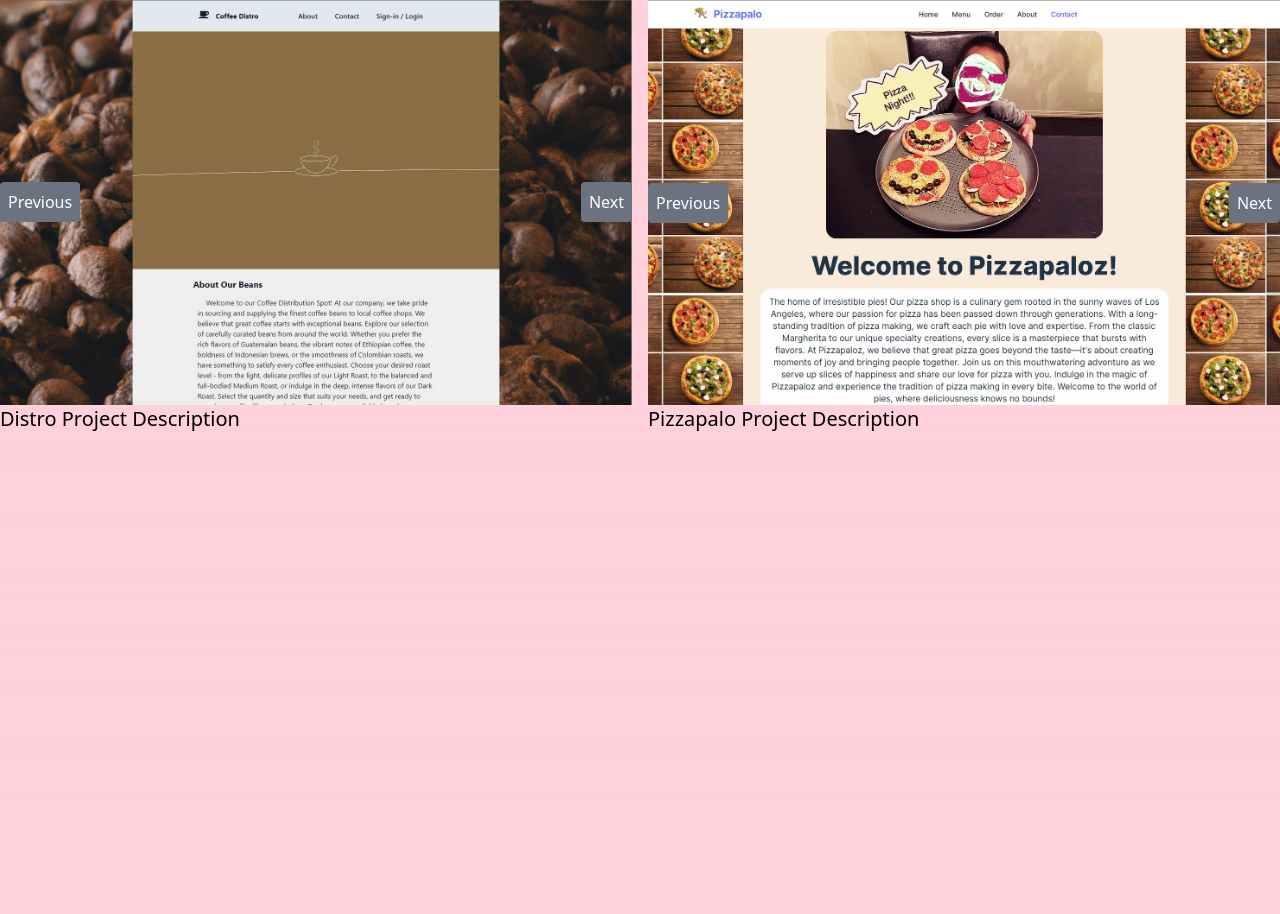
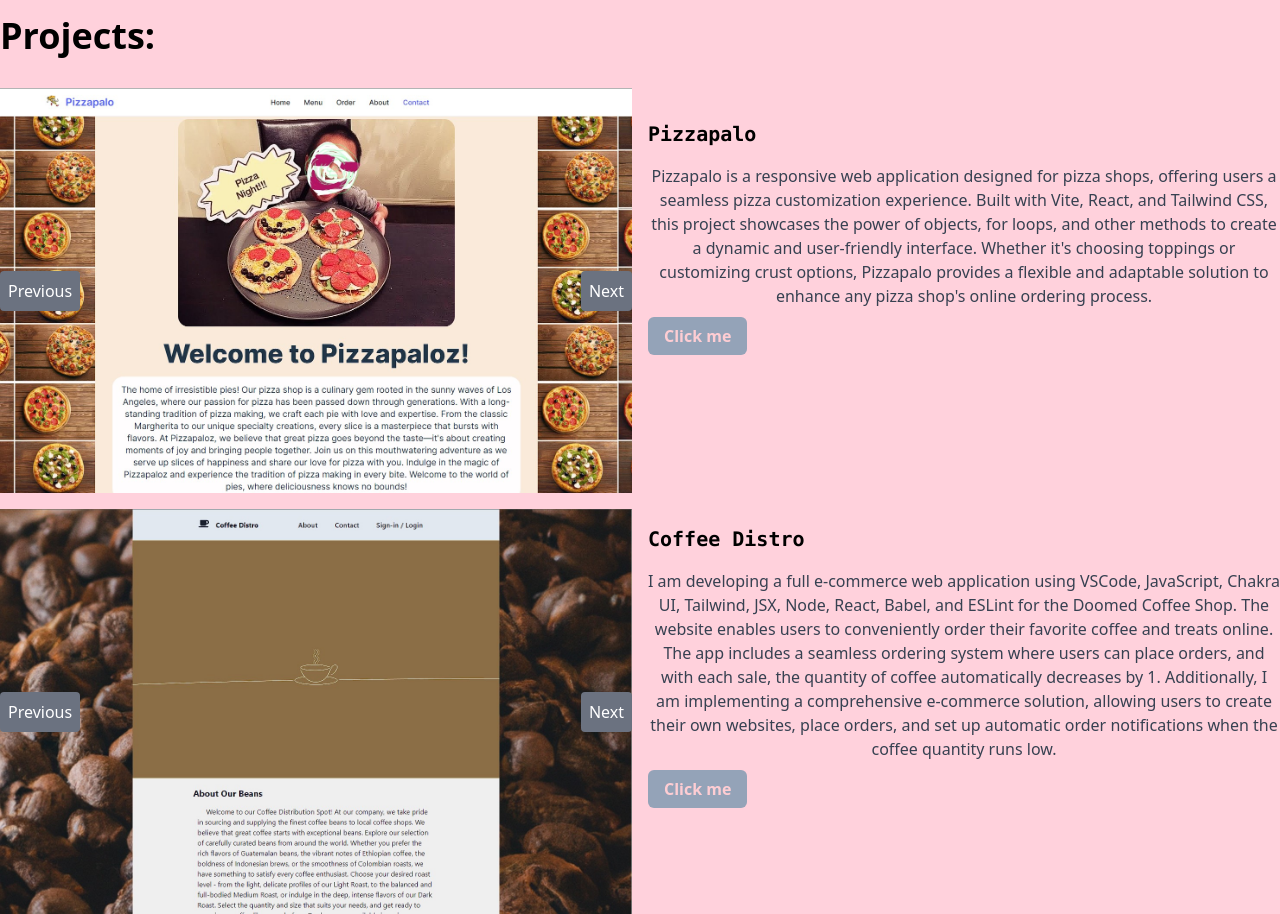
Before and after one commit to RemyXVX/folio, a Next.js app: page /pages/projects in a window 1280 px wide. Before the commit the page ends 800 px from the top, so only its background shows below. Built offline with nearby package versions, Linux system fonts and the light colour scheme.

Commit message:
update, projects now are shown and are link to github repo!

```diff
--- a/app/pages/about/page.tsx
+++ b/app/pages/about/page.tsx
@@ -14,7 +14,7 @@ const About = () => {
           <div>
             <div>
               <h2 className="text-gray-700 text-lg sm:text-xl md:text-2xl font-medium mb-1">
-                My name is Remy! I'am a Full Stack Developer
+                My name is Remy and I'm a Web Developer
               </h2>
               <p className="text-gray-700 text-base sm:text-lg md:text-xl font-light leading-relaxed mb-1">
                 Allow me to introduce myself as a full-stack developer extraordinaire! With an unwavering passion for crafting innovative solutions, I possess an innate ability to build projects from the ground up. Seamlessly blending front-end wizardry with cutting-edge and interactive UI, I orchestrate a symphony of features driven by my back-end prowess. Equipped with a versatile skill set encompassing ReactJS, NodeJS, and Asp.Net Core, I breathe life into dynamic applications, crafting digital marvels with utmost finesse. Join me on an exhilarating journey where innovation and functionality harmoniously intertwine!
--- a/app/pages/projects/page.tsx
+++ b/app/pages/projects/page.tsx
@@ -1,45 +1,66 @@
-import React from 'react';
-import { useSwipeable } from 'react-swipeable';
+import React, { useEffect, useState } from 'react';
 import Pizzapalo from './pizzapalo';
 import Distro from './distro';
 
 const Projects = () => {
-  const images = [
-    'https://example.com/image-url-1.jpg',
-    'https://example.com/image-url-2.jpg',
-    'https://example.com/image-url-3.jpg',
-  ];
+  const [isSmallScreen, setIsSmallScreen] = useState(false);
 
-  const [currentImageIndex, setCurrentImageIndex] = React.useState(0);
+  useEffect(() => {
+    const handleResize = () => {
+      setIsSmallScreen(window.innerWidth <= 768);
+    };
 
-  const prevImage = () => {
-    setCurrentImageIndex((prevIndex) =>
-      prevIndex === 0 ? images.length - 1 : prevIndex - 1
-    );
-  };
+    handleResize(); // Set initial screen size
+    window.addEventListener('resize', handleResize); // Listen for resize events
 
-  const nextImage = () => {
-    setCurrentImageIndex((prevIndex) =>
-      prevIndex === images.length - 1 ? 0 : prevIndex + 1
-    );
-  };
-
-  const handlers = useSwipeable({
-    onSwipedLeft: nextImage,
-    onSwipedRight: prevImage,
-  });
+    return () => {
+      window.removeEventListener('resize', handleResize); // Clean up the event listener
+    };
+  }, []);
 
   return (
-    <div className="grid grid-cols-2 gap-4">
-      <div>
-        <Distro />
-        <p className="text-xl">Distro Project Description</p>
+    <>
+      <div className="text-left" id="projects" />
+      <div className="pt-4">
+        <h1 className="text-4xl font-bold pb-4">Projects:</h1>
       </div>
-      <div>
-        <Pizzapalo />
-        <p className="text-xl">Pizzapalo Project Description</p>
+      <div className="pt-4">
+        <div className="grid grid-cols-2 grid-rows-2 gap-4">
+          <div className="flex justify-center items-center">
+            <Pizzapalo />
+          </div>
+          <div className="pt-4">
+            <h1 className="text-xl font-bold font-mono py-4">Pizzapalo</h1>
+            <div className={`${isSmallScreen ? 'h-[150px] overflow-auto' : ''} text-center`}>
+              <p className="text-gray-700">
+                Pizzapalo is a responsive web application designed for pizza shops, offering users a seamless pizza customization experience. Built with Vite, React, and Tailwind CSS, this project showcases the power of objects, for loops, and other methods to create a dynamic and user-friendly interface. Whether it's choosing toppings or customizing crust options, Pizzapalo provides a flexible and adaptable solution to enhance any pizza shop's online ordering process.
+              </p>
+            </div>
+            <div className="mt-4">
+              <a href="https://github.com/RemyXVX/pizzashop" className="text-rose-200 font-bold bg-slate-400 hover:bg-slate-300 py-2 px-4 rounded-md">
+                Click me
+              </a>
+            </div>
+          </div>
+          <div className="flex justify-center items-center">
+            <Distro />
+          </div>
+          <div className="pb-4">
+            <h1 className="text-xl font-bold font-mono py-4">Coffee Distro</h1>
+            <div className={`${isSmallScreen ? 'h-[150px] overflow-auto' : ''} text-center`}>
+              <p className="text-gray-700">
+                I am developing a full e-commerce web application using VSCode, JavaScript, Chakra UI, Tailwind, JSX, Node, React, Babel, and ESLint for the Doomed Coffee Shop. The website enables users to conveniently order their favorite coffee and treats online. The app includes a seamless ordering system where users can place orders, and with each sale, the quantity of coffee automatically decreases by 1. Additionally, I am implementing a comprehensive e-commerce solution, allowing users to create their own websites, place orders, and set up automatic order notifications when the coffee quantity runs low.
+              </p>
+            </div>
+            <div className="mt-4">
+              <a href="https://github.com/RemyXVX/Doomed-Coffe-Shop" className="text-rose-200 font-bold bg-slate-400 hover:bg-slate-300 py-2 px-4 rounded-md">
+                Click me
+              </a>
+            </div>
+          </div>
+        </div>
       </div>
-    </div>
+    </>
   );
 };
 
```
